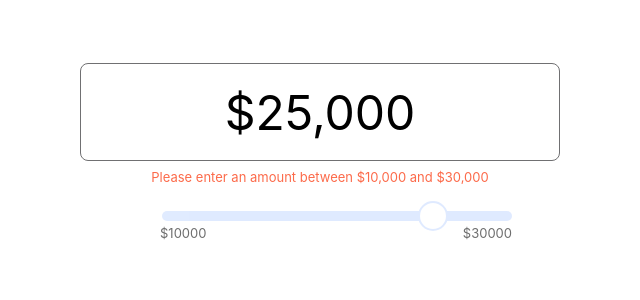
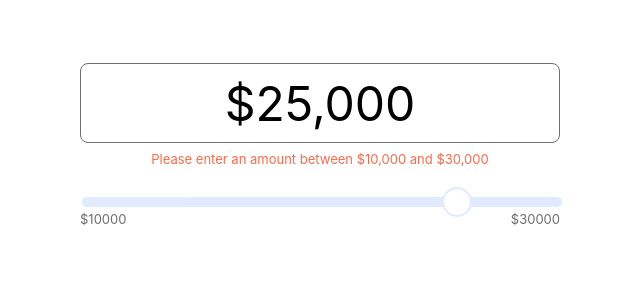
Before and after one commit to spencerng94/money-bar, a React (Create React App) app in the folder money-bar/: page / in a window 1280 px wide. Shown: the top 300 px of the page, without its empty margins (320-960 px from the left). Built offline with nearby package versions, Linux system fonts and the light colour scheme.

Commit message:
Adjusted styling and positioning of Bar component slider

```diff
--- a/money-bar/src/App.css
+++ b/money-bar/src/App.css
@@ -1,6 +1,6 @@
 .amount-container {
   margin: auto;
-  padding: 3em;
+  /* padding: 3em; */
   border: 1px solid #707072;
   box-sizing: border-box;
   border-radius: 8px;
@@ -24,7 +24,7 @@
 
 .error-container {
   margin: auto;
-  height: 20px;
+  height: 40px;
 }
 
 .error-message {
@@ -39,9 +39,10 @@
 .bar-slider-container {
   /* margin-top: 5em; */
   margin: auto;
-  width: 25%;
+  width: 480px;
   /* border: 3px solid red; */
-  padding: 1em;
+  /* padding: 1em; */
+  /* border: 1px solid #707072; */
 }
 
 .bar-slider {
@@ -57,7 +58,7 @@
 
 .slider {
   -webkit-appearance: none;
-  width: 350px;
+  width: 480px;
   height: 10px;
   /* background: #ccc; */
   background: #0258FF;
@@ -94,7 +95,7 @@
 
 .limits-container {
   display: flex;
-  width: 352px;
+  width: 480px;
   justify-content: space-between;
 }
 
```
